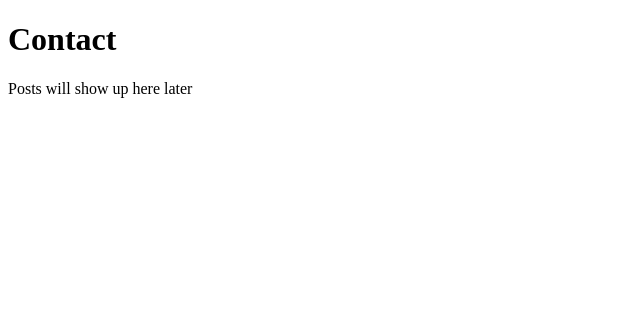
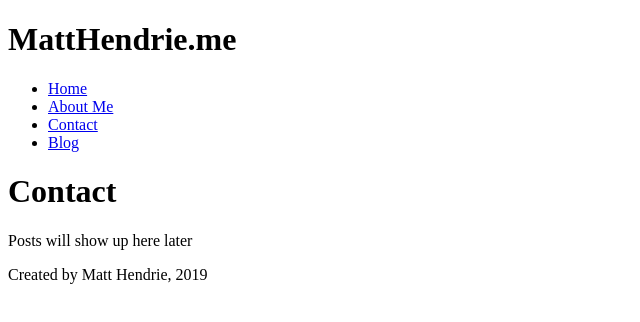
Before and after one commit to GuardianLux/great-gatsby-bootcamp, a Gatsby site: page /contact in a window 1280 px wide. Shown: the whole page, without its empty margins (0-640 px from the left). Built offline with nearby package versions, Linux system fonts and the light colour scheme; Gatsby itself is replaced by a stand-in of ours.

Commit message:
Finished component activity

```diff
--- /dev/null
+++ b/src/components/footer.js
@@ -0,0 +1,11 @@
+import React from 'react'
+
+const Footer = () => {
+    return (
+    <footer>
+        <p>Created by Matt Hendrie, 2019</p>
+    </footer>
+    )
+}
+
+export default Footer
--- /dev/null
+++ b/src/components/header.js
@@ -0,0 +1,28 @@
+import React from 'react'
+import { Link } from 'gatsby'
+
+const Header = () => {
+    return (
+    <header>
+        <h1>MattHendrie.me </h1>
+        <nav>
+            <ul>
+                <li>
+                <Link to="/">Home</Link>
+                </li>
+                <li>
+                <Link to="/about">About Me</Link>
+                </li>
+                <li>
+                <Link to="/contact">Contact</Link>
+                </li>
+                <li>
+                <Link to="/blog">Blog</Link>
+                </li>
+            </ul>
+            </nav>
+    </header>
+    )
+}
+
+export default Header
--- a/src/pages/about.js
+++ b/src/pages/about.js
@@ -1,9 +1,12 @@
 import React from 'react'
 import { Link } from 'gatsby'
+import Footer from '../components/footer'
+import Header from '../components/header'
 
 const AboutPage = () => {
     return (
         <div>
+            <Header />
             <h1>
                 About Me
             </h1>
@@ -11,6 +14,7 @@
                 sample text
             </p>
             <p><Link to="/contact">Contact Me</Link></p>
+            <Footer />
         </div>
     )
 }
--- a/src/pages/blog.js
+++ b/src/pages/blog.js
@@ -1,14 +1,18 @@
 import React from 'react'
+import Footer from '../components/footer'
+import Header from '../components/header'
 
 const BlogPage = () => {
     return (
         <div>
+            <Header />
             <h1>
                 Blog
             </h1>
             <p>
                 Posts will show up here later
             </p>
+            <Footer />
         </div>
     )
 }
--- a/src/pages/contact.js
+++ b/src/pages/contact.js
@@ -1,14 +1,18 @@
 import React from 'react'
+import Footer from '../components/footer'
+import Header from '../components/header'
 
 const ContactPage = () => {
     return (
         <div>
+            <Header />
             <h1>
                 Contact
             </h1>
             <p>
                 Posts will show up here later
             </p>
+            <Footer />
         </div>
     )
 }
--- a/src/pages/index.js
+++ b/src/pages/index.js
@@ -1,9 +1,12 @@
 import React from 'react'
 import { Link } from 'gatsby'
+import Footer from '../components/footer'
+import Header from '../components/header'
 
 const IndexPage = () => {
     return (
         <div>
+            <Header />
             <h1>
                 Hello!
             </h1>
@@ -11,6 +14,7 @@
                 Test.
             </h2>
             <p>Need a developer? <Link to="/contact">Contact Me.</Link></p>
+            <Footer />
         </div>
     )
 }
```
